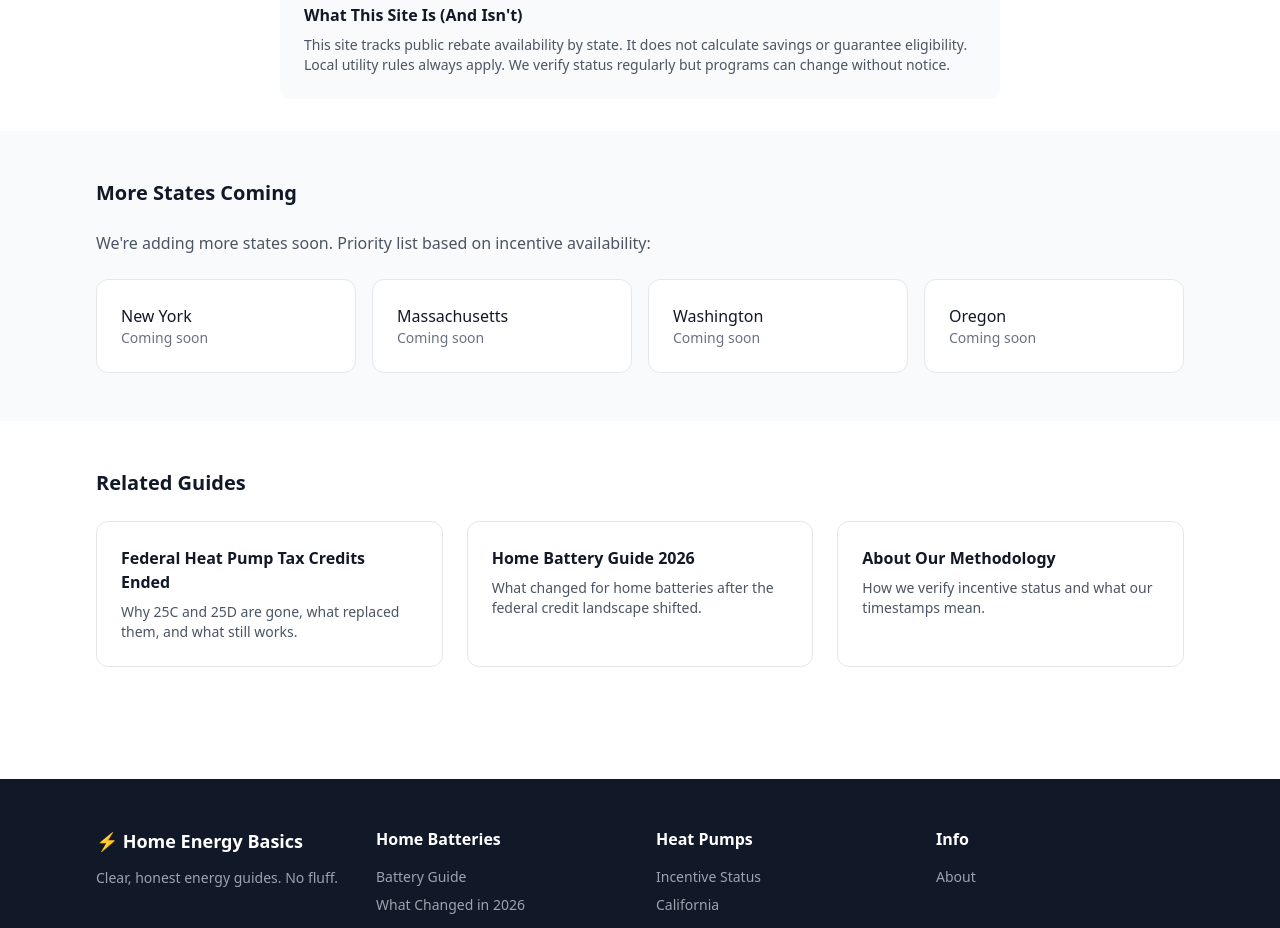
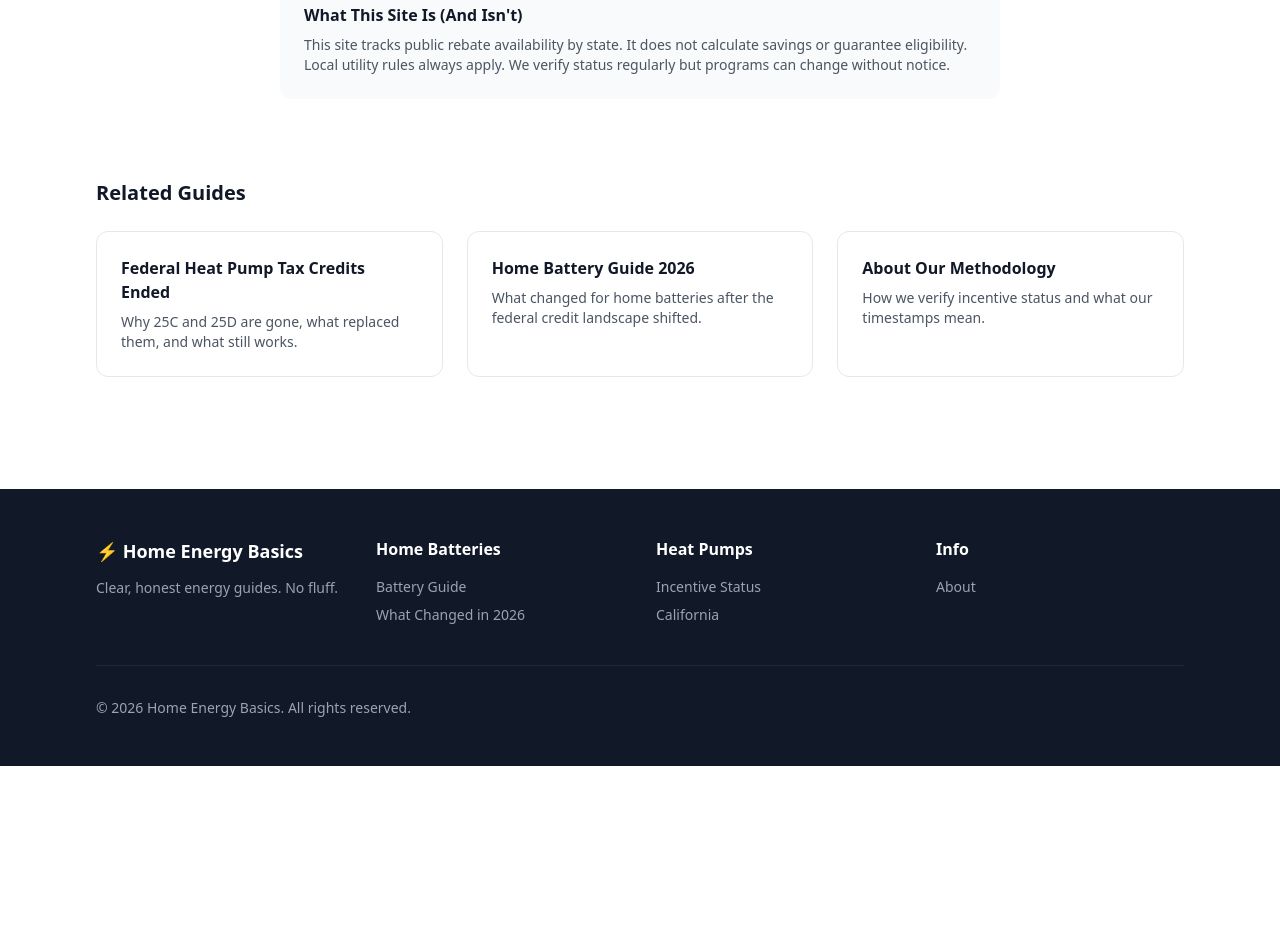
Before and after one commit to giniwproductions-88/homeenergybasics, a Next.js app: page /heat-pumps in a window 1280 px wide. Shown: the part 4660-5588 px from the top of the page. After the commit the page ends 5426 px from the top, so only its background shows below. Built offline with nearby package versions, Linux system fonts and the light colour scheme.

Commit message:
Remove coming soon section - NY, MA, WA, OR now live

```diff
--- a/src/app/heat-pumps/page.tsx
+++ b/src/app/heat-pumps/page.tsx
@@ -82,24 +82,6 @@ export default function HeatPumpsPage() {
         </div>
       </section>
 
-      {/* Coming Soon */}
-      <section className="py-12 bg-gray-50">
-        <div className="container-wide">
-          <h2 className="text-xl font-bold text-gray-900 mb-6">More States Coming</h2>
-          <p className="text-gray-600 mb-6">
-            We&apos;re adding more states soon. Priority list based on incentive availability:
-          </p>
-          <div className="grid md:grid-cols-4 gap-4">
-            {['New York', 'Massachusetts', 'Washington', 'Oregon'].map((state) => (
-              <div key={state} className="card bg-white">
-                <p className="font-medium text-gray-900">{state}</p>
-                <p className="text-sm text-gray-500">Coming soon</p>
-              </div>
-            ))}
-          </div>
-        </div>
-      </section>
-
       {/* Related */}
       <section className="py-12">
         <div className="container-wide">
```
